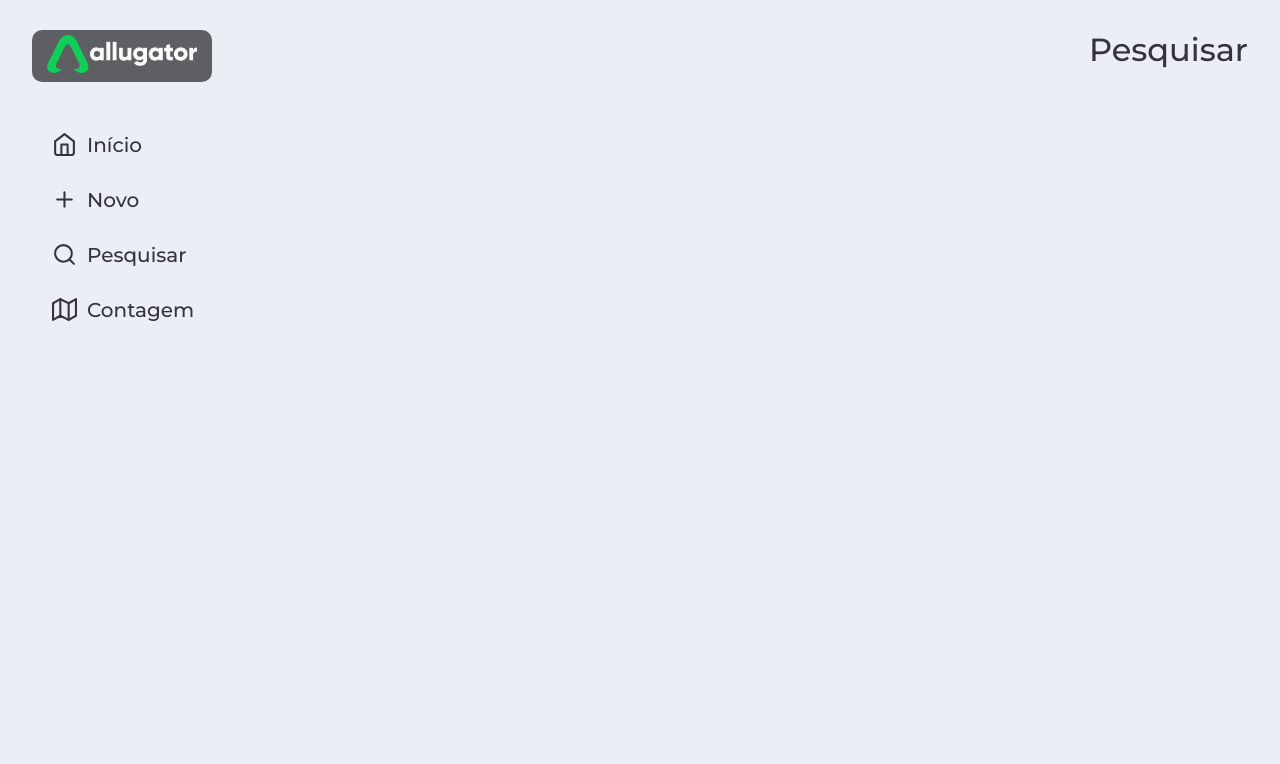
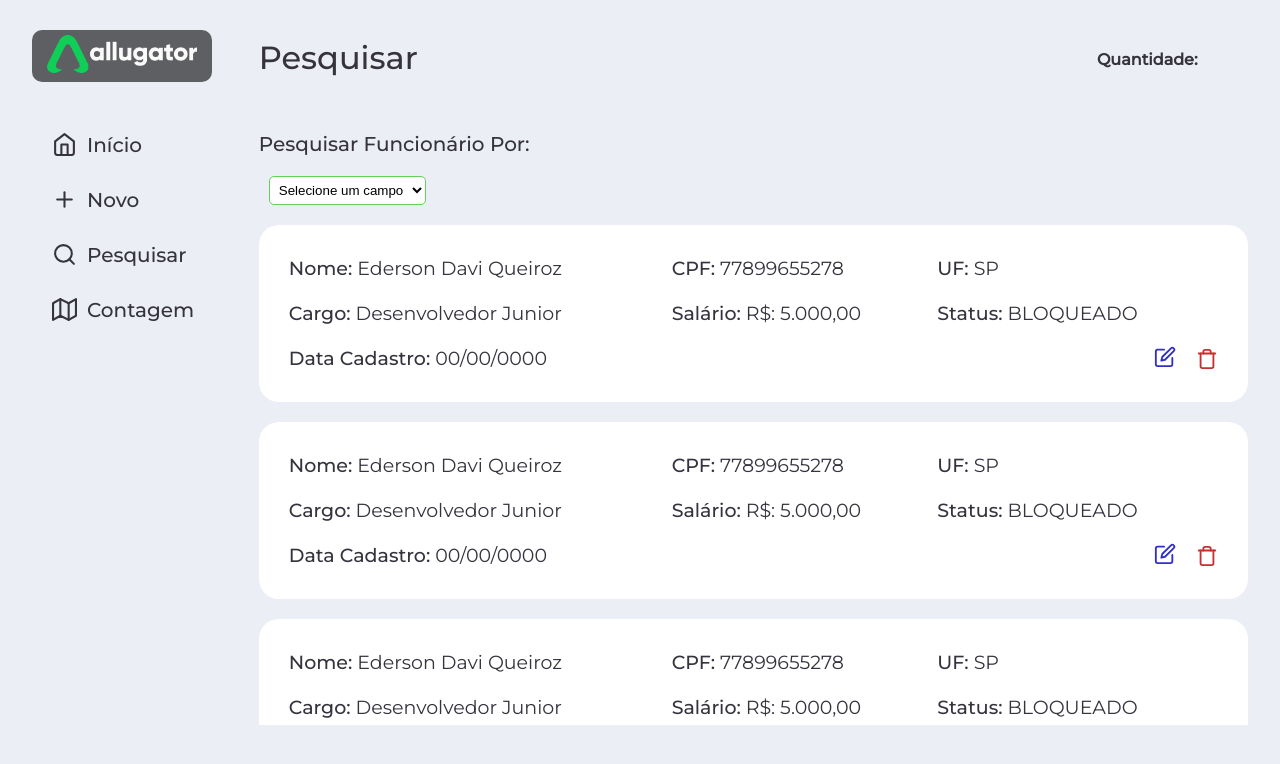
Before and after one commit to EdersonDav/Employees-Client, a React (Create React App) app: page /search in a window 1280 px wide. Shown: the top 764 px of the page. Built offline with nearby package versions, Linux system fonts and the light colour scheme.

Commit message:
Criaçao pagina de pesquisa

```diff
--- a/src/pages/Dashboard/styled.ts
+++ b/src/pages/Dashboard/styled.ts
@@ -16,7 +16,7 @@ export const Content = styled.div`
   }
   strong{
     position: absolute;
-    right: 50px;
+    right: 5%;
     top: 20px
   }
 `;
--- a/src/pages/Search/index.tsx
+++ b/src/pages/Search/index.tsx
@@ -1,13 +1,92 @@
-import React from "react";
+import React, { useState } from "react";
+import { FiSearch } from 'react-icons/fi'
+import Card from '../../components/Card'
 
 import Menu from '../../components/Menu'
-import { Container } from './styled'
+import { Container, Content, ButtonIcons } from './styled'
 
 const Search: React.FC = () => {
+  const [searchField, setSearchField] = useState("")
+  const handleField = (value: string) => {
+    setSearchField(value)
+  }
+  const inputs = () => {
+    switch (searchField) {
+      case "nome":
+        return <input
+          autoComplete="off"
+          type="text"
+          name="nome"
+          id="nome"
+          placeholder="Digite o nome do funcionário"
+          required
+        />
+      case "dataCadastro":
+        return <input
+          autoComplete="off"
+          type="date"
+          name="dataCadastro"
+          id="dataCadastro"
+          required
+        />
+      case "cargo":
+        return <input
+          autoComplete="off"
+          type="text"
+          name="cargo"
+          id="cargo"
+          placeholder="Digite o cargo do funcionário"
+        />
+      case "cpf":
+        return <input
+          autoComplete="off"
+          type="number"
+          name="cpf"
+          id="cpf"
+          placeholder="Digite o CPF do funcionário"
+          required
+        />
+      case "status":
+        return <select name="status" id="status">
+          <option value="ATIVO">ATIVO</option>
+          <option value="BLOQUEADO">BLOQUEADO</option>
+        </select>
+      case "salario":
+        return [
+          <input autoComplete="off" type="number" name="min" id="min" placeholder="Digite o valor menor" />,
+          <input autoComplete="off" type="number" name="max" id="max" placeholder="Digite o valor maior" />
+        ]
+
+      default:
+        return <span></span>
+    }
+  }
   return (
     <Container>
       <Menu />
-      <h1>Pesquisar</h1>
+      <Content>
+        <h1>Pesquisar</h1>
+        <strong>Quantidade: </strong>
+        <p>Pesquisar Funcionário Por:</p>
+        <div>
+          <select onChange={e => handleField(e.target.value)} name="search" id="search">
+            <option selected value="">Selecione um campo</option>
+            <option value="dataCadastro">Data Cadastro</option>
+            <option value="cargo">Cargo</option>
+            <option value="nome">Nome</option>
+            <option value="cpf">CPF</option>
+            <option value="status">Status</option>
+            <option value="salario">Media salarial</option>
+          </select>
+          {inputs()}
+          {searchField && (
+            <ButtonIcons><FiSearch color="#64d059" size={25} /></ButtonIcons>
+          )}
+        </div>
+        <div>
+          <Card />
+        </div>
+      </Content>
     </Container>
   )
 };
--- a/src/pages/Search/styled.ts
+++ b/src/pages/Search/styled.ts
@@ -9,4 +9,50 @@ export const Container = styled.div`
 export const Content = styled.div`
   width: 100%;
   padding-left: 20px;
+  position: relative;
+  h1{
+    margin-bottom: 55px;
+    margin-top: 8px;
+  }
+  strong{
+    position: absolute;
+    right: 5%;
+    top: 20px
+  }
+  p{
+    margin-bottom:20px;
+    font-size: 20px;
+    font-weight:500;
+    margin-right: 10px
+  }
+  > div:not(:last-child){
+    display: flex;
+    align-items: center;
+    select{
+      border: solid 1px #64d059;
+      border-radius: 5px;
+      background-color: #fff;
+      padding: 5px;
+      margin-left: 10px;
+    }
+    input{
+      margin-left: 10px;
+      border: none;
+      border-bottom: 1px solid #000;
+      width: 250px;
+      background-color: transparent;
+    }
+  }
+  div:last-child{
+    margin-top: 20px;
+    max-height: calc(75vh - 100px)
+  }
+
 `;
+export const ButtonIcons = styled.button`
+  border: none;
+  background-color: transparent;
+  display: flex;
+  align-items: center;
+  margin: 10px;
+`
```
